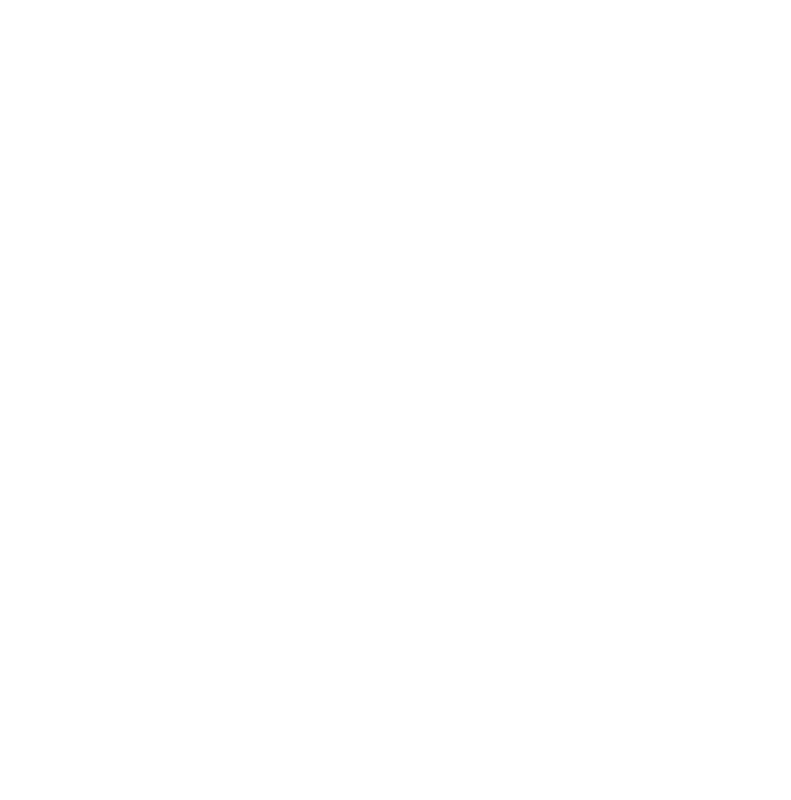
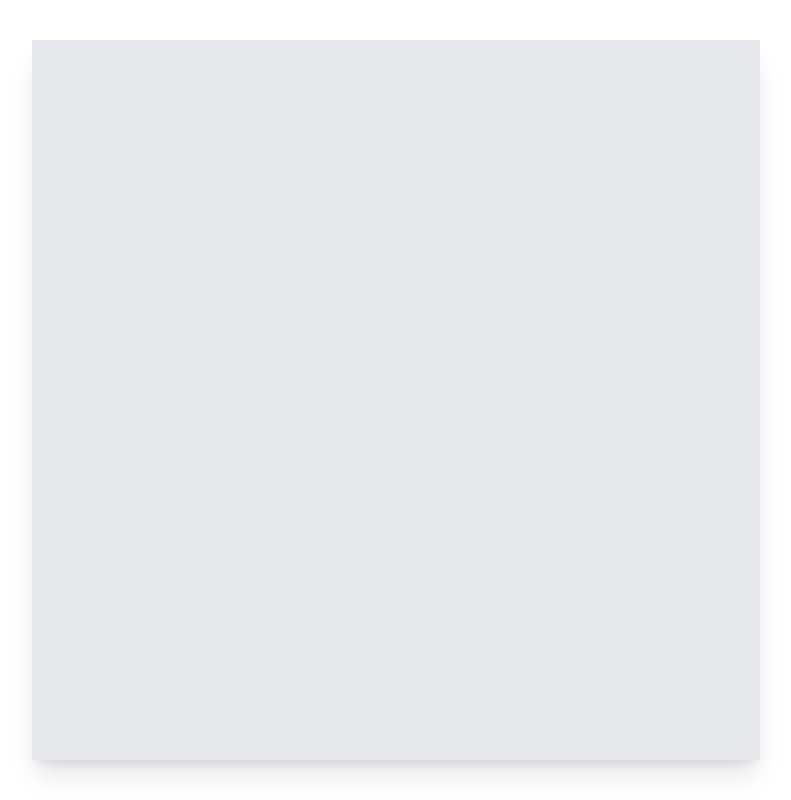
Before and after one commit to HossainRafi/Alap, a React (Create React App) app: page / in a window 1280 px wide. Shown: the whole page, without its empty margins (244-1035 px from the left). Built offline with nearby package versions, Linux system fonts and the light colour scheme.

Commit message:
navbar component create

```diff
--- a/src/App.js
+++ b/src/App.js
@@ -1,12 +1,12 @@
 const style = {
   appContainer: `max-w-[728px] mx-auto text-center`,
-  sectionContainer: `flex flex-col h-[90vh] bg-gray-100 mt-10 shadow-xl border relative`,
+  sectionContainer: `flex flex-col h-[90vh] bg-gray-200 mt-10 shadow-xl border relative`,
 };
 
 function App() {
   return (
     <div className={style.appContainer}>
-      <section className="{style.sectionContainer}">
+      <section className={style.sectionContainer}>
 
       </section>
     </div>
--- /dev/null
+++ b/src/components/Navbar.jsx
@@ -0,0 +1,9 @@
+import React from 'react'
+
+const Navbar = () => {
+  return (
+    <div>Navbar</div>
+  )
+}
+
+export default Navbar
```
